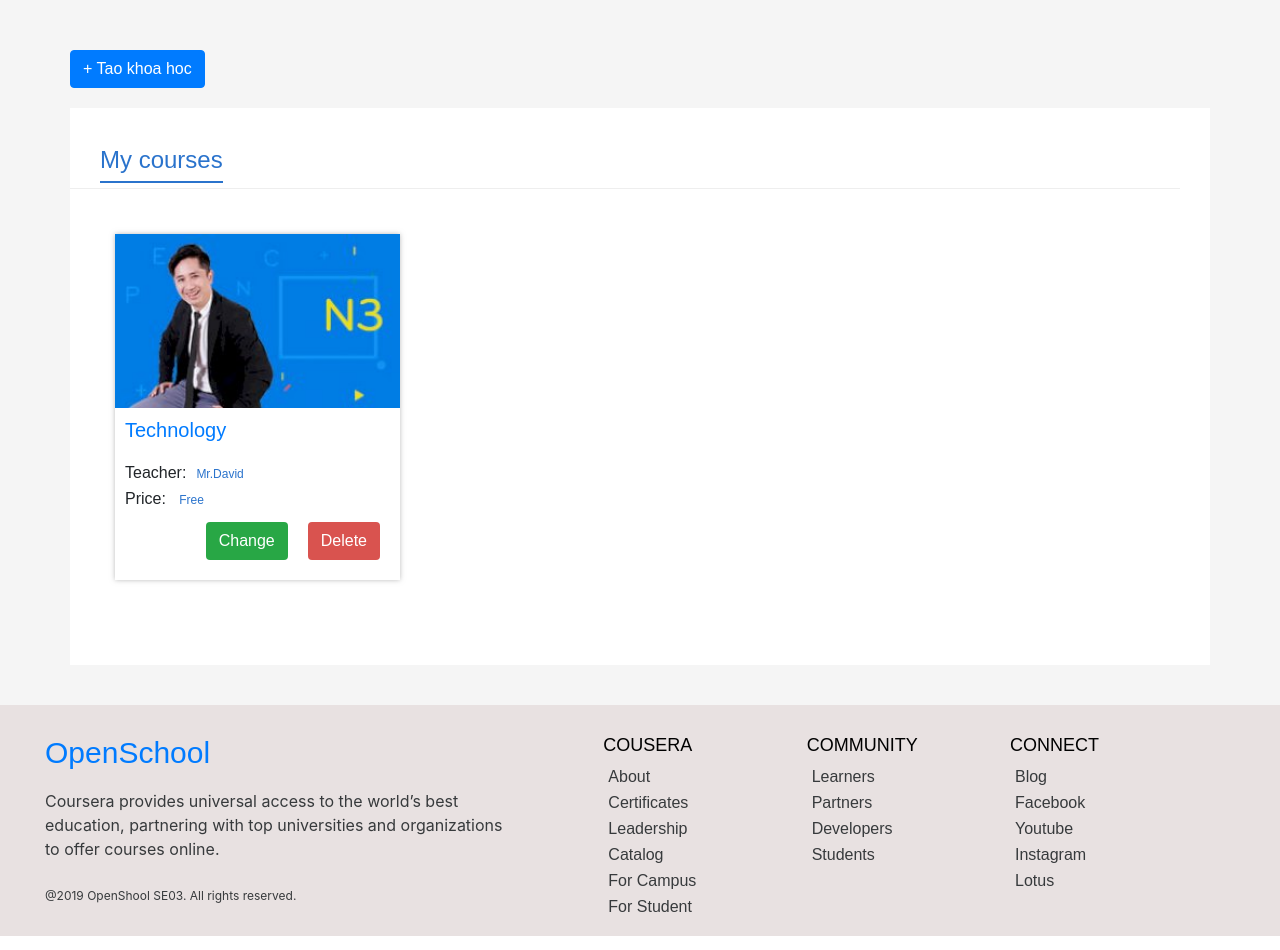
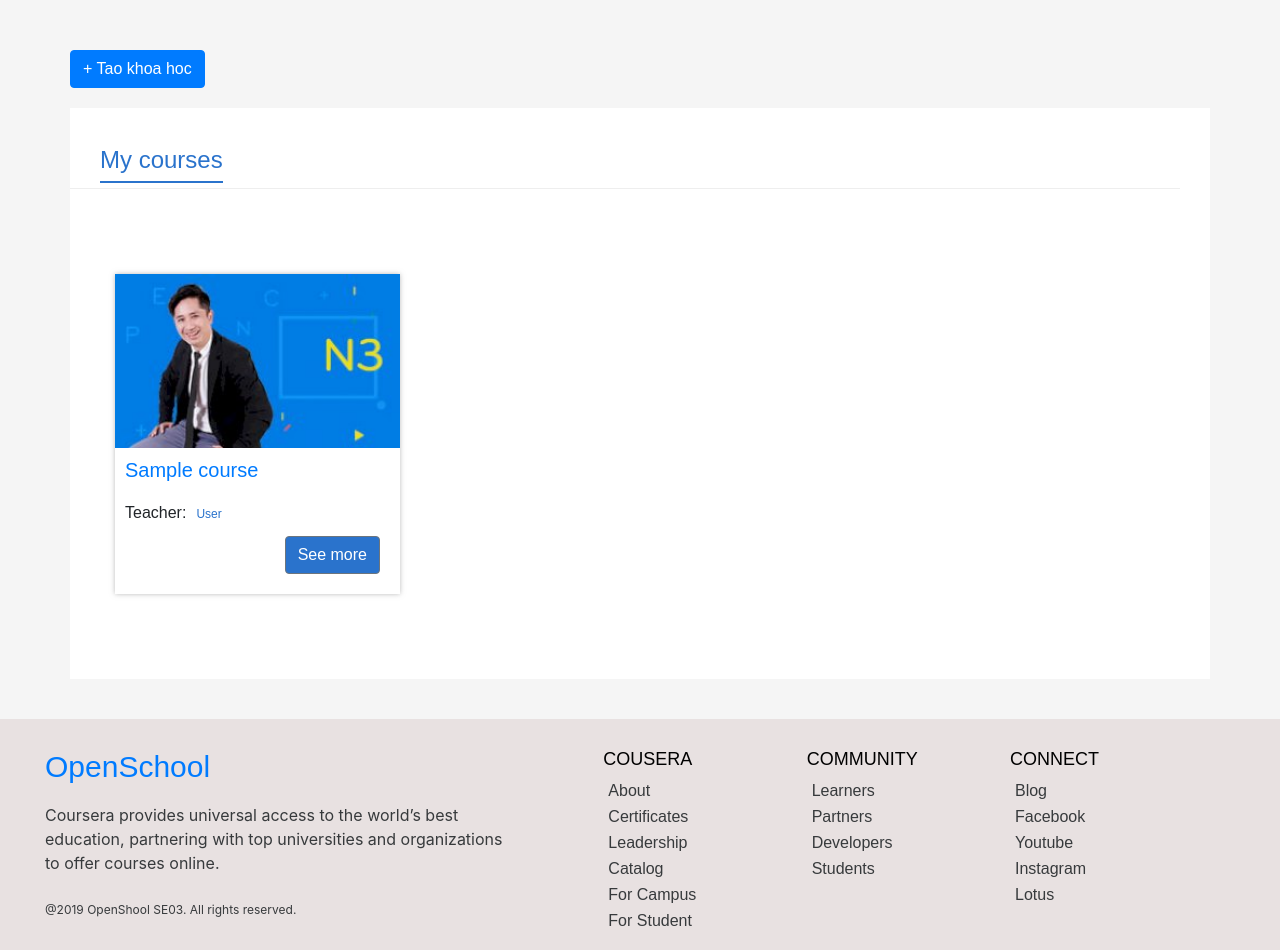
Before and after one commit to badungphan99/SE03-Group03, a Flask app: page /teacher_home in a window 1280 px wide. Shown: the part 60-1010 px from the top of the page. Run offline with Flask 2, Linux system fonts and the light colour scheme; a user stored in the database is signed in; tables that the repository leaves empty hold one stand-in row (values such as "Sample post"); some libraries are stand-ins or nearby versions.

Commit message:
add create course

```diff
--- a/app/controller/course.py
+++ b/app/controller/course.py
@@ -56,3 +56,7 @@ def create_section(course_id, title, content):
 def get_lesson_by_course_id(course_id):
     lessons = db.session.query(Section).filter(Section.course_id).order_by(Section.id)
     return lessons
+
+def get_all_teacher_course_by_user_id(userID):
+    courses = db.session.query(Course).join(TeacherCourse).filter(TeacherCourse.user_id == userID).all()
+    return courses
--- a/app/routes/teacher.py
+++ b/app/routes/teacher.py
@@ -5,7 +5,28 @@ from flask import render_template, request, flash, redirect
 
 @app.route('/teacher_home', endpoint='teacher_home')
 def teacher_home():
-    return render_template('teacher-home.html')
+    courses = get_all_teacher_course_by_user_id(current_user.id)
+    course = {
+        "course": [
+        ]
+    }
+    for cs in courses:
+        tcs = get_techercourse_of_courseID(cs.id)
+        tc = ""
+        # print (tcs)
+        for name in tcs:
+            tc = tc + str(name)[2:-3] + ","
+        course['course'].append({
+            "id": cs.id,
+            "title": cs.title,
+            "topic_id": cs.topic_id,
+            "description": cs.description,
+            "create_date": cs.create_date,
+            "duration": cs.duration,
+            "techer_course": tc[:-1],
+            "link": "/course/" + str(cs.id)
+        })
+    return render_template('teacher-home.html', course=course, lencourses=len(courses))
 
 @app.route('/add_course', endpoint='add_course')
 def add_course():
@@ -19,5 +40,5 @@ def insert_course():
     _topic = request.form.get('topicvalue')
     _des = request.form.get('descourse')
     _duration = request.form.get('thoiluong')
-    insert_teacher_course(_name_course, _des, _duration, _topic)
+    insert_teacher_course(current_user.id, _name_course, _des, _duration, _topic)
     return redirect('/teacher_home')
--- a/app/templates/teacher-home.html
+++ b/app/templates/teacher-home.html
@@ -87,30 +87,28 @@
                 </div>
             </div>
 
-            <div class="row mycourse-list" style="margin-top: 0;">
+             <div class="row mycourse-list">
                 <ul>
+                    {%for i in range(0, lencourses)%}
                         <li class="col-md-3 cousera-item">
-                        <a href="">
+                            <a href="{{course['course'][i]['link']}}">
                                 <img src="../static/images/vd.jpg" class="img-item" alt="">
                             </a>
-                        <a href="">
-                            <h4 class="cousera-name">Technology</h4>
+                            <a href="{{course['course'][i]['link']}}">
+                                <h4 class="cousera-name" style="font-size: 20px;">{{course['course'][i]['title']}}</h4>
                             </a>
                             <div class="cousera-info">
                                 <div class="teacher-name">
-                                Teacher:<span>Mr.David</span>
-                            </div>
-                            <div class="price">
-                                Price:<span> Free</span>
+                                    Teacher:<span style="font-size: 12px;">{{course['course'][i]['techer_course']}}</span>
                                 </div>
                                 <div class="more">
-                                <button class="btn btn-continue btn-more">Delete</button>
-                                <button class="btn btn-change btn-more">Change</button>
+                                    <a href="{{course['course'][i]['link']}}">  <button class="btn btn-secondary btn-more">See more</button></a>
                                 </div>
                             </div>
                         </li>
+                    {% endfor %}
+                </ul>
 
-                </ul>
             </div>
 
             <div class="row banner-ads">
```
Also changed, not shown: app/controller/teacher.py (+8 -3 lines). Lines whose indentation alone changed are shown as unchanged.
